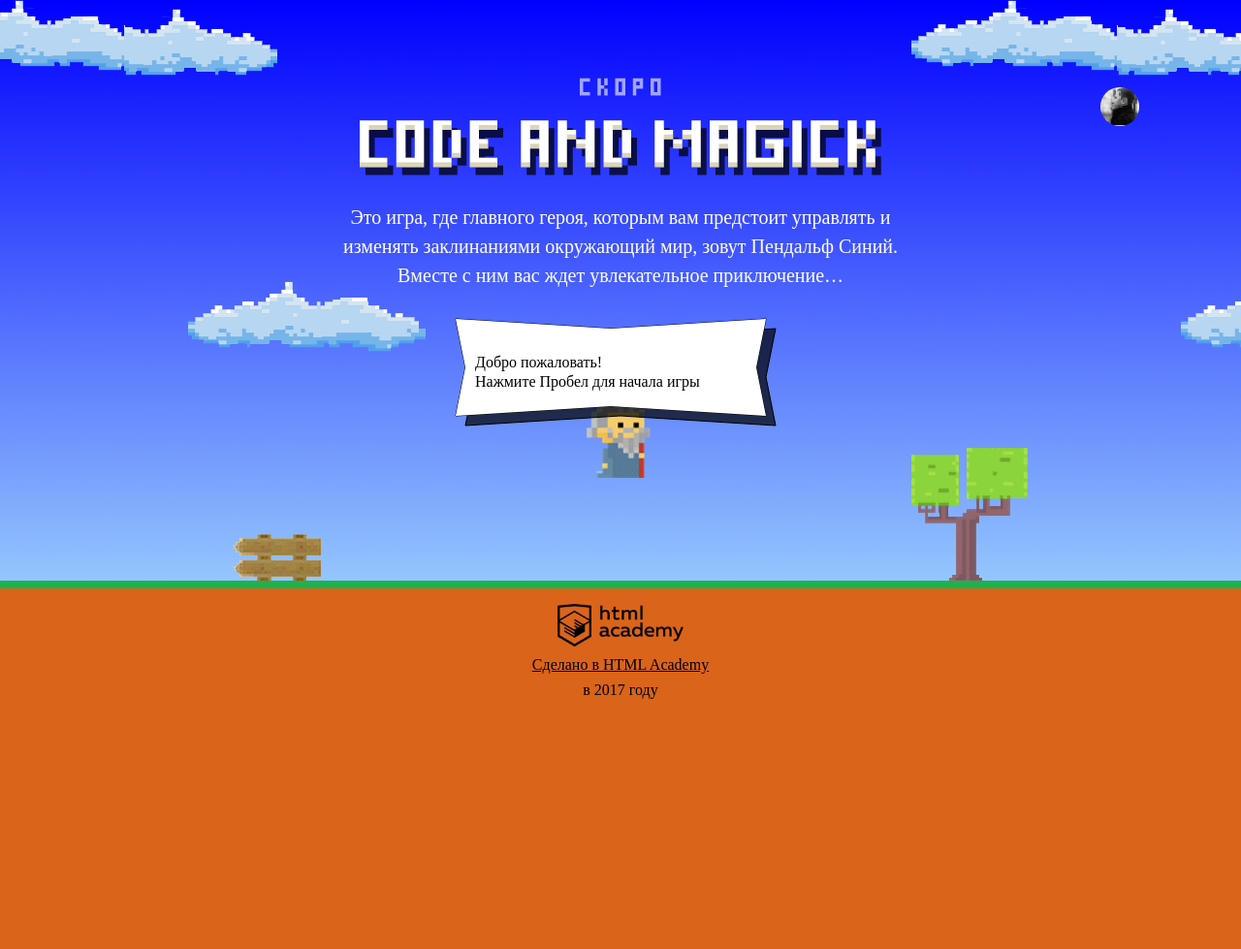
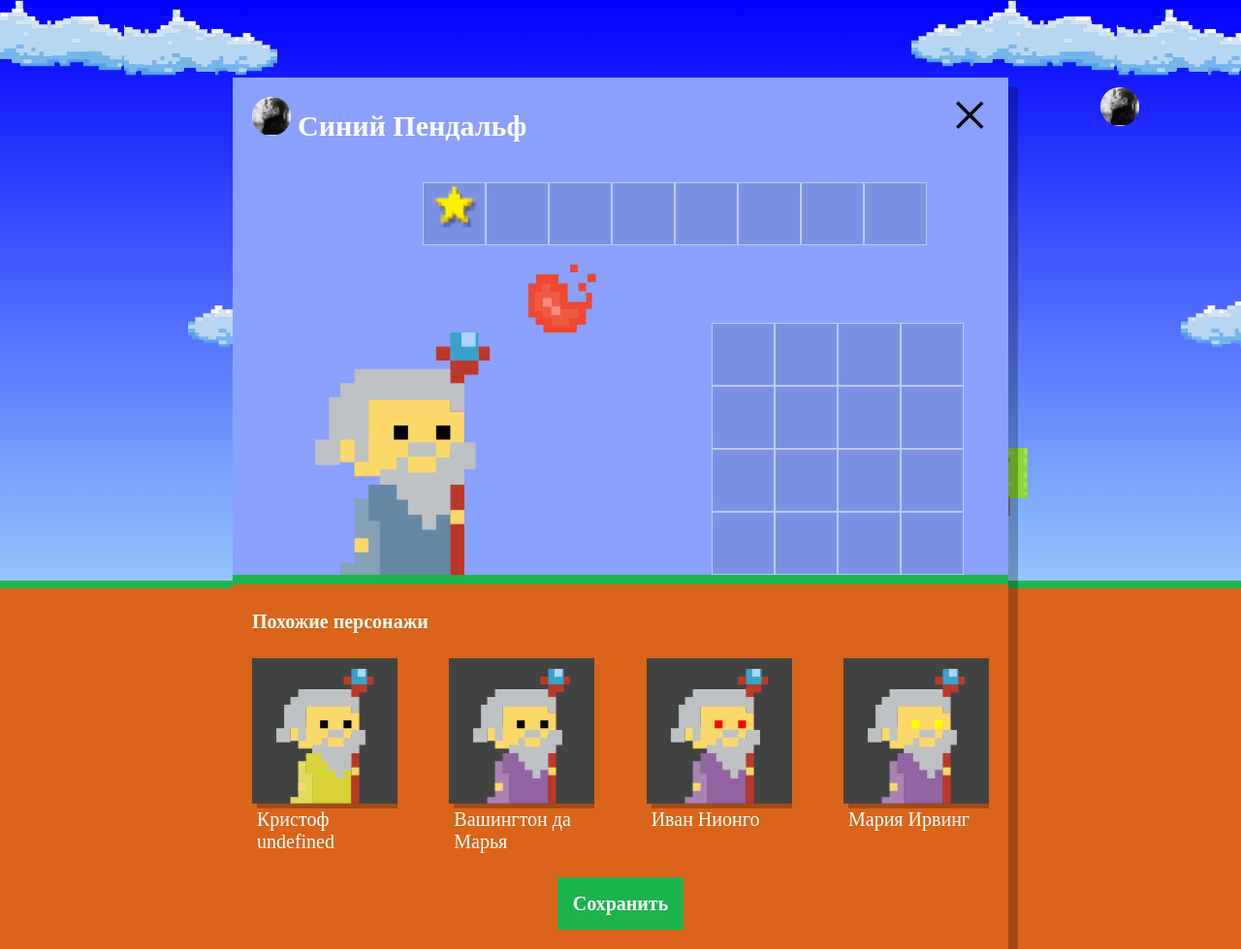
Before and after one commit to YaroslavRuk/547161-code-and-magick-19, a website: page index.html in a window 1280 px wide. Shown: the whole page at 97% size. Before the commit the page ends 800 px from the top, so only its background shows below. Drawn offline with Linux system fonts and the light colour scheme; a web font is replaced by a local one.

Commit message:
Задал случайное имя и случайный цвет всем элементам волшебника

```diff
--- a/index.html
+++ b/index.html
@@ -201,6 +201,7 @@
 
 <script src="js/stat.js"></script>
 <script src="js/game.js"></script>
+<script src="js/setup.js"></script>
 
 </body>
 </html>
--- /dev/null
+++ b/js/setup.js
@@ -0,0 +1,65 @@
+'use strict';
+
+var WIZARD_NAMES = ['Иван', 'Хуан Себастьян', 'Мария', 'Кристоф', 'Виктор', 'Юлия', 'Люпита', 'Вашингтон'];
+var WIZARD_SECOND_NAMES = ['да Марья', 'Верон', 'Мирабелла', 'Вальц', 'Онопко', 'Топольницкая', 'Нионго', 'Ирвинг'];
+var COATS = ['rgb(101, 137, 164)', 'rgb(241, 43, 107)', 'rgb(146, 100, 161)', 'rgb(56, 159, 117)', 'rgb(215, 210, 55)', 'rgb(0, 0, 0)'];
+var EYES = ['black', 'red', 'blue', 'yellow', 'green'];
+
+/*var fullName = WIZARD_NAMES[getRandomElement(WIZARD_NAMES)] + ' ' + WIZARD_SECOND_NAMES[getRandomElement(WIZARD_SECOND_NAMES)];*/
+
+
+function getRandomElement(randomArray) {
+  return Math.round(Math.random() * randomArray.length - 1);
+}
+
+var userDialog = document.querySelector('.setup');
+userDialog.classList.remove('hidden');
+
+var similarListElement = userDialog.querySelector('.setup-similar-list');
+
+var similarWizardTemplate = document.querySelector('#similar-wizard-template')
+  .content
+  .querySelector('.setup-similar-item');
+
+
+var wizards = [
+  {
+    name: WIZARD_NAMES[getRandomElement(WIZARD_NAMES)] + ' ' + WIZARD_SECOND_NAMES[getRandomElement(WIZARD_SECOND_NAMES)],
+    coatColor: COATS[getRandomElement(COATS)],
+    eyesColor: EYES[getRandomElement(EYES)]
+  },
+  {
+    name: WIZARD_NAMES[getRandomElement(WIZARD_NAMES)] + ' ' + WIZARD_SECOND_NAMES[getRandomElement(WIZARD_SECOND_NAMES)],
+    coatColor: COATS[getRandomElement(COATS)],
+    eyesColor: EYES[getRandomElement(EYES)]
+  },
+  {
+    name: WIZARD_NAMES[getRandomElement(WIZARD_NAMES)] + ' ' + WIZARD_SECOND_NAMES[getRandomElement(WIZARD_SECOND_NAMES)],
+    coatColor: COATS[getRandomElement(COATS)],
+    eyesColor: EYES[getRandomElement(EYES)]
+  },
+  {
+    name: WIZARD_NAMES[getRandomElement(WIZARD_NAMES)] + ' ' + WIZARD_SECOND_NAMES[getRandomElement(WIZARD_SECOND_NAMES)],
+    coatColor: COATS[getRandomElement(COATS)],
+    eyesColor: EYES[getRandomElement(EYES)]
+  }
+];
+
+
+var renderWizard = function (wizard) {
+  var wizardElement = similarWizardTemplate.cloneNode(true);
+
+  wizardElement.querySelector('.setup-similar-label').textContent = wizard.name;
+  wizardElement.querySelector('.wizard-coat').style.fill = wizard.coatColor;
+  wizardElement.querySelector('.wizard-eyes').style.fill = wizard.eyesColor;
+
+  return wizardElement;
+};
+
+var fragment = document.createDocumentFragment();
+for (var i = 0; i < wizards.length; i++) {
+  fragment.appendChild(renderWizard(wizards[i]));
+}
+similarListElement.appendChild(fragment);
+
+userDialog.querySelector('.setup-similar').classList.remove('hidden');
```
